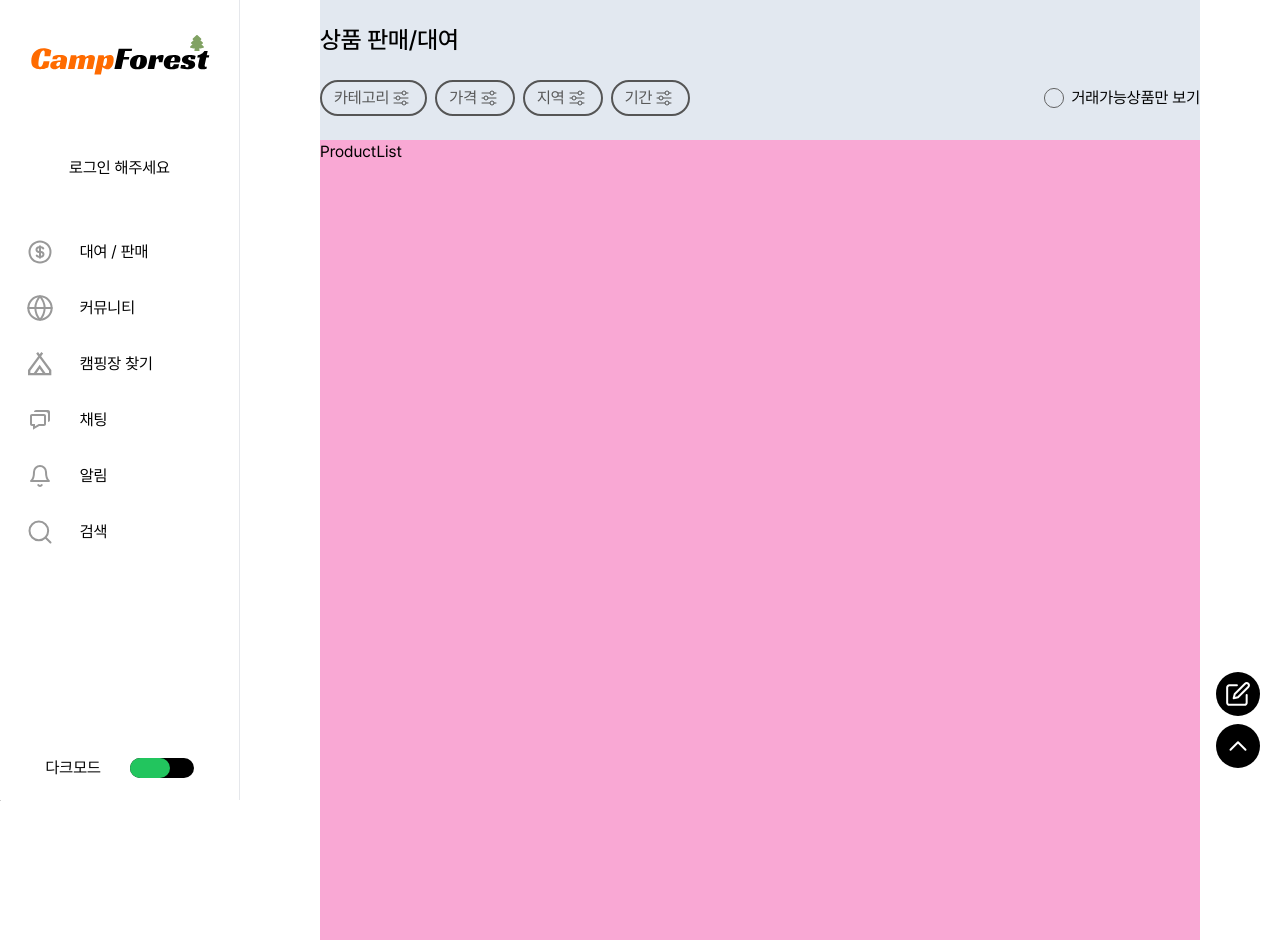
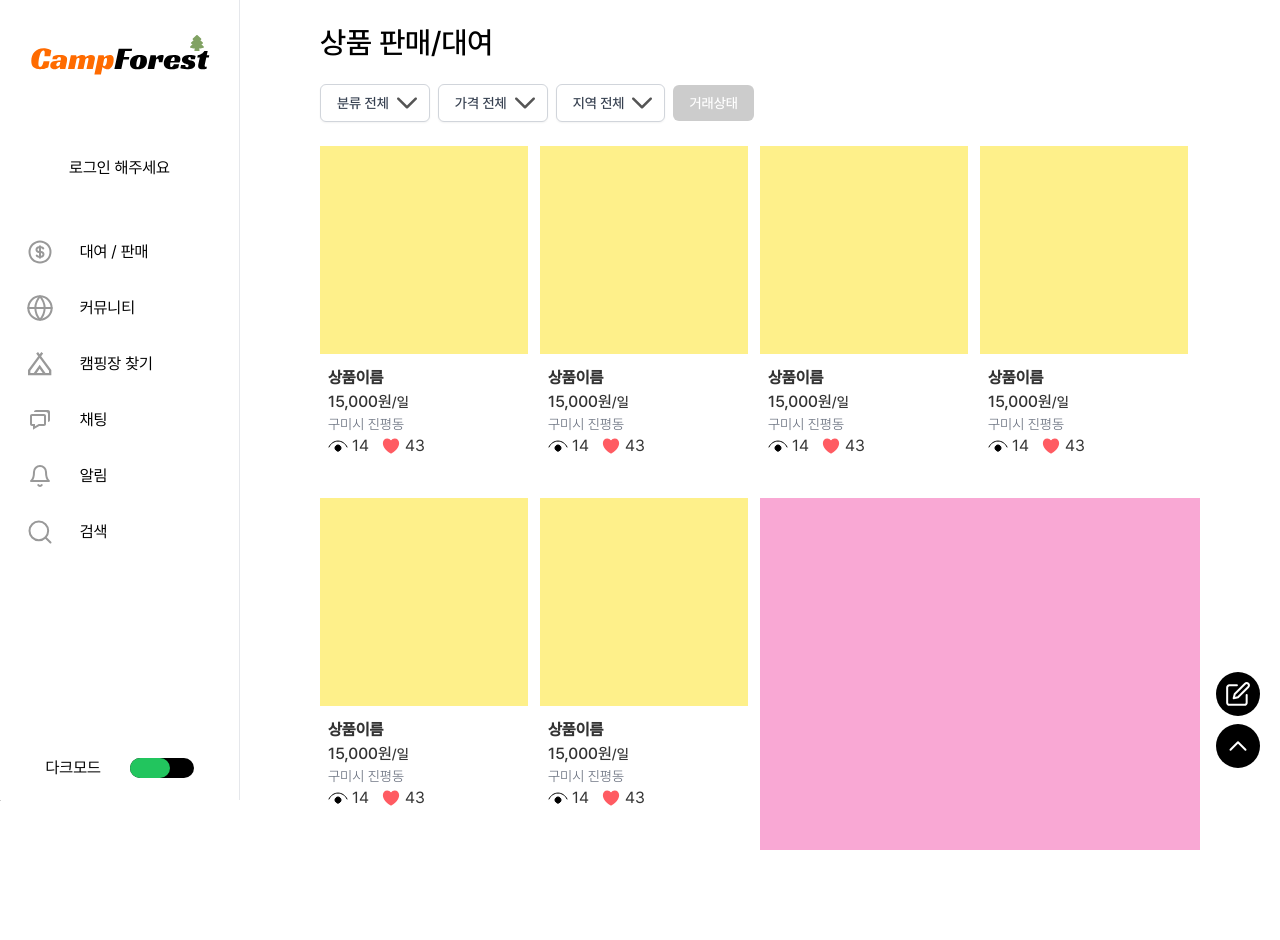
Before and after one commit to ChoiHyeonSeong/CampForest, a React (Create React App) app in the folder frontend/: page /trade in a window 1280 px wide. After the commit the page ends 850 px from the top, so only its background shows below. Built offline with nearby package versions, Linux system fonts and the light colour scheme.

Commit message:
feat : Trade Page내 장비카드컴포넌트 및 카테고리 기능 개발 카테고리 중 거래가능 버튼은 수정필요함
Resolves :
Related to : #375

```diff
--- /dev/null
+++ b/frontend/src/components/Transaction/Dropdown.tsx
@@ -0,0 +1,77 @@
+import React from 'react';
+import { useState } from 'react';
+import { ReactComponent as RefreshIcon } from '@assets/icons/refresh.svg';
+import { ReactComponent as ArrowBottomIcon } from '@assets/icons/arrow-bottom.svg';
+
+type Option = {
+  id: number;
+  name: string;
+};
+
+type DropdownProps = {
+  label: string;
+  options: Option[];
+  isOpen: boolean;
+  onToggle: () => void;
+};
+
+const Dropdown = ({ label, options, isOpen, onToggle }: DropdownProps) => {
+  const [selectedOption, setSelectedOption] = useState<Option>(options[0]);
+
+  const handleSelect = (option: Option) => {
+    setSelectedOption(option);
+    onToggle();
+  };
+
+  const handleRefreshClick = (e: React.MouseEvent) => {
+    e.stopPropagation(); // Prevent triggering onToggle
+    const optionOne = options.find(option => option.id === 1);
+    if (optionOne) {
+      setSelectedOption(optionOne);
+    }
+    if (isOpen) {
+      onToggle(); // Close the dropdown if it's open
+    }
+  };
+
+  const shouldChangeIcon = selectedOption.id !== 1;
+
+  return (
+    <div className="relative inline-block text-left">
+      <div>
+        <button
+          type="button"
+          className={`inline-flex justify-between w-full rounded-md border shadow-sm px-4 py-2 bg-white text-sm font-medium ${
+            shouldChangeIcon ? 'border-[#FF7F50] border-2' : 'border-gray-300'
+          } text-gray-700 hover:bg-gray-50 focus:outline-none`}
+          onClick={onToggle}
+        >
+          {selectedOption.name}
+          {shouldChangeIcon ? (
+            <RefreshIcon className="w-5 h-5 ml-2 -mr-1 text-gray-400" onClick={handleRefreshClick} />
+          ) : (
+            <ArrowBottomIcon className="w-5 h-5 ml-2 -mr-1 text-gray-400" />
+          )}
+        </button>
+      </div>
+
+      {isOpen && (
+        <div className="origin-top-left absolute left-0 mt-2 w-max rounded-md shadow-lg bg-white ring-1 ring-black ring-opacity-5 focus:outline-none">
+          <div className="py-1">
+            {options.map((option) => (
+              <div
+                key={option.id}
+                className="text-gray-700 block px-4 py-2 text-sm hover:bg-[#FF7F50] font-medium cursor-pointer duration-100"
+                onClick={() => handleSelect(option)}
+              >
+                {option.name}
+              </div>
+            ))}
+          </div>
+        </div>
+      )}
+    </div>
+  );
+};
+
+export default Dropdown;
--- a/frontend/src/components/Transaction/ProductList.tsx
+++ b/frontend/src/components/Transaction/ProductList.tsx
@@ -1,8 +1,47 @@
 import React from 'react'
+
+// icon
+import { ReactComponent as EyeIcon } from '@assets/icons/eyes.svg'
+import { ReactComponent as FillHeartIcon } from '@assets/icons/heart-fill.svg'
 
 const ProductList = () => {
   return (
-    <div className='min-h-screen bg-pink-300 w-full'>ProductList</div>
+    <div className='bg-pink-300 w-full flex flex-wrap'>
+        <ProductCard />
+        <ProductCard />
+        <ProductCard />
+        <ProductCard />
+        <ProductCard />
+        <ProductCard />
+    </div>
+  )
+}
+
+const ProductCard = () => {
+  return (
+    <div className='bg-white w-1/3 md:w-1/4 pe-3 pb-10'>
+       {/* 상품사진 */}
+       <div className='relative mb-3 w-full aspect-1'>
+        <div className='bg-yellow-200 size-full'></div>
+       </div>
+
+       {/* 상품설명 */}
+       <div className='w-full overflow-hidden text-[#333] ps-2'>
+        <h5 className='font-semibold'>상품이름</h5>
+        <p className='font-medium'>15,000원<span className='text-sm md:text-sm'>/일</span></p>
+        <p className='font-light text-xs md:text-sm text-gray-500'>구미시 진평동</p>
+        <div className='flex'>
+          <div className='flex me-3 items-center'>
+            <EyeIcon className='size-4 md:size-5 me-1' />
+            <span>14</span>
+          </div>
+          <div className='flex items-center'>
+            <FillHeartIcon className=' size-4 md:size-5 me-1' />
+            <span>43</span>
+          </div>
+        </div>
+       </div>
+    </div>
   )
 }
 
--- a/frontend/src/pages/Trade.tsx
+++ b/frontend/src/pages/Trade.tsx
@@ -1,46 +1,89 @@
 import React from 'react'
+import { useState } from 'react';
 import ProductList from '@components/Transaction/ProductList';
+import Dropdown from '@components/Transaction/Dropdown';
 
-// icon
-import { ReactComponent as FilterIcon } from '@assets/icons/filter.svg';
-import { ReactComponent as CircleIcon } from '@assets/icons/circle.svg';
+
+type Option = {
+  id: number;
+  name: string;
+};
+
+const categories: Option[] = [
+  { id: 1, name: '분류 전체' },
+  { id: 2, name: '텐트' },
+  { id: 3, name: '의자' },
+  { id: 4, name: '침낭/매트' },
+  { id: 5, name: '테이블' },
+  { id: 6, name: '랜턴' },
+  { id: 7, name: '코펠/식기' },
+  { id: 8, name: '안전용품' },
+  { id: 9, name: '버너/화로' },
+  { id: 10, name: '기타' },
+];
+
+const prices: Option[] = [
+  { id: 1, name: '가격 전체' },
+  { id: 2, name: '₩0 - ₩10,000이하' },
+  { id: 3, name: '₩10,000 - ₩50,000' },
+  { id: 4, name: '₩500,000 - ₩100,000' },
+  { id: 5, name: '₩100,000 이상' },
+];
+
+const locations: Option[] = [
+  { id: 1, name: '지역 전체' },
+  { id: 2, name: '수도권' },
+  { id: 4, name: '강원' },
+  { id: 5, name: '충청' },
+  { id: 6, name: '전라' },
+  { id: 7, name: '경상' },
+  { id: 8, name: '제주' },
+];
+
+
 
 function Trade() {
+
+  const [openDropdown, setOpenDropdown] = useState<string | null>(null);
+
+  const handleToggle = (dropdown: string) => {
+    setOpenDropdown(openDropdown === dropdown ? null : dropdown);
+  };
+
   return (
     <div className='flex justify-center items-center'>
-      <div className='bg-slate-200 p-6 w-full lg:w-[48rem] xl:w-[55rem] lg:p-0'>
+      <div className='p-6 w-full lg:w-[48rem] xl:w-[55rem] lg:p-0'>
 
         {/* 페이지명 - 모바일에서는 네브바에 표시됨 */}
-        <div className='my-6'>
-          <h3 className='hidden md:block font-medium md:text-lg lg:text-xl xl:text-2xl'>상품 판매/대여</h3>
+        <h3 className='my-6 hidden md:block font-medium md:text-2xl lg:text-3xl'>상품 판매/대여</h3>
+
+
+        {/* 카테고리별 정렬 */}
+        <div className="mb-6 flex gap-2 items-center relative z-10 flex-wrap">
+        <Dropdown
+          label="카테고리"
+          options={categories}
+          isOpen={openDropdown === 'categories'}
+          onToggle={() => handleToggle('categories')}
+        />
+        <Dropdown
+          label="가격"
+          options={prices}
+          isOpen={openDropdown === 'prices'}
+          onToggle={() => handleToggle('prices')}
+        />
+        <Dropdown
+          label="지역"
+          options={locations}
+          isOpen={openDropdown === 'locations'}
+          onToggle={() => handleToggle('locations')}
+        />
+          <div className='duration-200 hover:bg-[#FF7F50] cursor-pointer bg-[#ccc] rounded-md text-white px-4 py-2 text-sm font-medium'>
+            <p>거래상태</p>
+            {/* text-gray-700 block px-4 py-1 text-sm */}
+          </div>
         </div>
 
-        {/* 카테고리별 정렬 */}
-        <div className='my-6 flex justify-between items-center'>
-          <div className='flex justify-between gap-2'>
-            <div className='py-1 px-3 border-2 border-[#555] rounded-full text-[#555] flex items-center'>
-              <p>카테고리</p>
-              <FilterIcon />
-            </div>
-            <div className='py px-3 border-2 border-[#555] rounded-full text-[#555] flex items-center'>
-              <p>가격</p>
-              <FilterIcon />
-            </div>
-            <div className='py-1 px-3 border-2 border-[#555] rounded-full text-[#555] flex items-center'>
-              <p>지역</p>
-              <FilterIcon />
-            </div>
-            <div className='py-1 px-3 border-2 border-[#555] rounded-full text-[#555] flex items-center'>
-              <p>기간</p>
-              <FilterIcon />
-            </div>
-          </div>
-
-          <div className='flex items-center'>
-            <CircleIcon className='size-5'/>
-            <p className='ms-2'>거래가능상품만 보기</p>
-          </div>
-        </div>
 
         {/* 거래상품 목록 */}
         <ProductList />
```
Also changed, not shown: frontend/src/assets/icons/arrow-bottom.svg, frontend/src/assets/icons/refresh.svg (added), frontend/src/pages/MyPage.tsx (line endings or trailing spaces).
